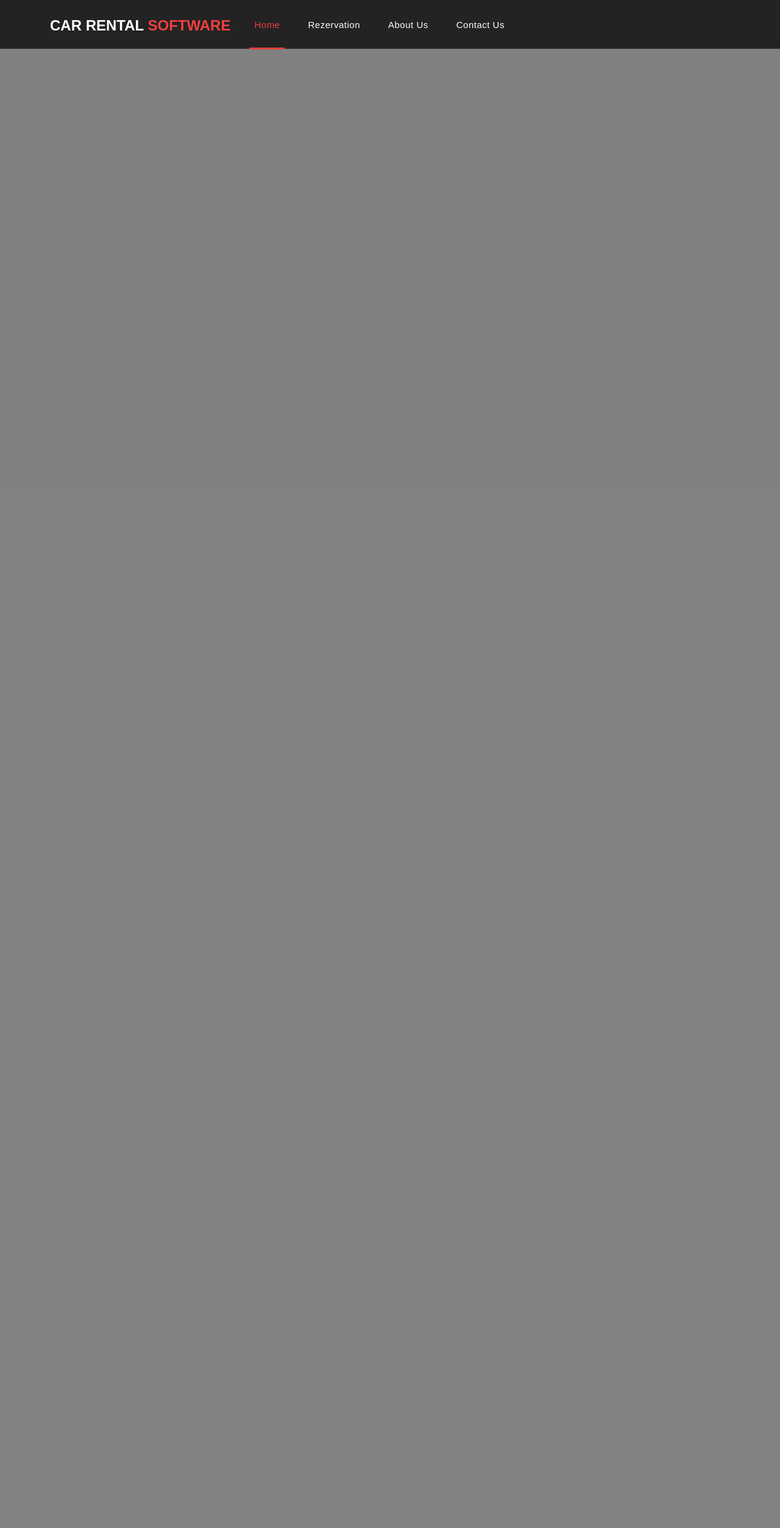
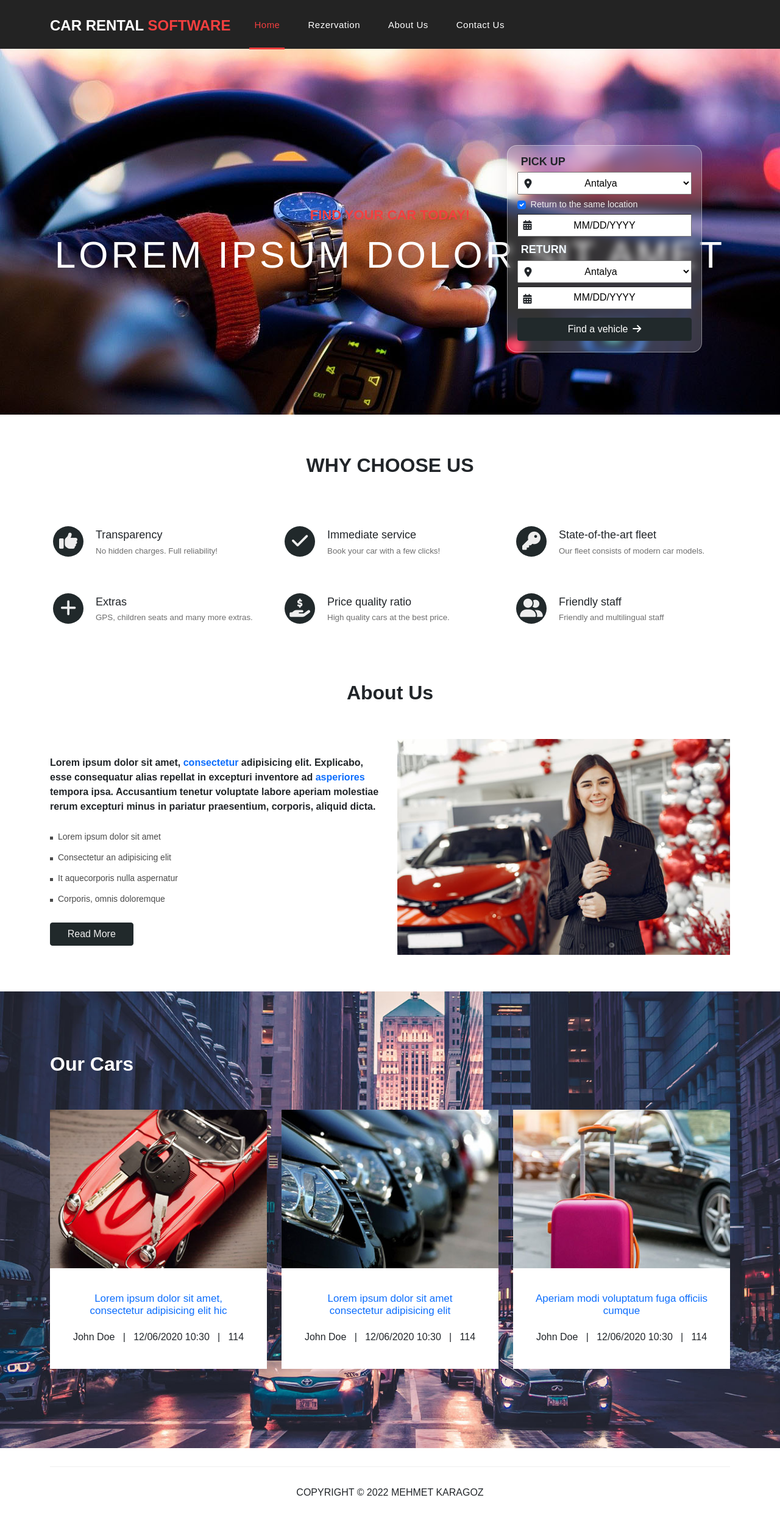
Before and after one commit to mehmet-karagoz/Car-Rental-Software, a PHP site: page / in a window 1280 px wide. Shown: the whole page at 61% size. Before the commit the page ends 81 px from the top, so only its background shows below. Run offline with PHP 8.4, Linux system fonts and the light colour scheme; some libraries are stand-ins or nearby versions.

Commit message:
created Homepage

```diff
--- a/index.html
+++ b/index.html
@@ -48,6 +48,249 @@
     </nav>
   </header>
 
+  <!-- Banner -->
+  <div class="banner header-text">
+    <div class="banner-item-01">
+      <div class="text-content">
+        <h4>Find your car today!</h4>
+        <h2>Lorem ipsum dolor sit amet</h2>
+      </div>
+      <div class="card" id="formCard">
+        <div class="card-body">
+          <form action="rezervation.php" method="post">
+            <h5>PICK UP</h5>
+            <div class="dropdown">
+              <i class="fa-solid fa-location-dot"></i>
+              <select name="location" id="location">
+                <option value="d" selected>Antalya</option>
+                <option value="1">Ankara</option>
+                <option value="2">Isparta</option>
+                <option value="3">İstanbul</option>
+              </select>
+            </div>
+            <div class="form-check">
+              <input class="form-check-input" type="checkbox" value="" id="flexCheckChecked" checked>
+              <label class="form-check-label" for="flexCheckChecked">
+                Return to the same location
+              </label>
+            </div>
+            <div class="pick-up-date">
+              <i class="fa-solid fa-calendar-days"></i>
+              <input type="date" name="pick-up" id="pick-up">
+            </div>
+            <h5 style="color: aliceblue;">RETURN</h5>
+            <div class="dropdown">
+              <i class="fa-solid fa-location-dot"></i>
+              <select name="location" id="location">
+                <option value="d" selected>Antalya</option>
+                <option value="1">Ankara</option>
+                <option value="2">Isparta</option>
+                <option value="3">İstanbul</option>
+              </select>
+            </div>
+            <div class="return-date">
+              <i class="fa-solid fa-calendar-days"></i>
+              <input type="date" name="return" id="return">
+            </div>
+            <button class="btn btn-primary d-block w-100" type="submit" id="find-vehicle">Find a vehicle<i
+                class="fa fa-arrow-right"></i></button>
+          </form>
+        </div>
+      </div>
+    </div>
+  </div>
+
+  <!-- Why choose us -->
+  <div class="why-choose-us">
+    <div class="container">
+      <div class="row">
+        <div class="col-md-12">
+          <div class="section-heading text-center">
+            <h2>WHY CHOOSE US</h2>
+          </div>
+        </div>
+        <div class="col-md-4">
+          <div class="advantages">
+            <div class="item-box">
+              <div class="icon"><i class="fa-solid fa-thumbs-up"></i></div>
+            </div>
+            <div class="icon-text">
+              <h4>Transparency</h4>
+              <div class="content">
+                <p>No hidden charges. Full reliability!</p>
+              </div>
+            </div>
+          </div>
+        </div>
+        <div class="col-md-4">
+          <div class="advantages">
+            <div class="item-box">
+              <div class="icon"><i class="fa-solid fa-check"></i></div>
+            </div>
+            <div class="icon-text">
+              <h4>Immediate service</h4>
+              <div class="content">
+                <p>Book your car with a few clicks!</p>
+              </div>
+            </div>
+          </div>
+        </div>
+        <div class="col-md-4">
+          <div class="advantages">
+            <div class="item-box">
+              <div class="icon"><i class="fa-solid fa-key"></i></div>
+            </div>
+            <div class="icon-text">
+              <h4>State-of-the-art fleet</h4>
+              <div class="content">
+                <p>Our fleet consists of modern car models.</p>
+              </div>
+            </div>
+          </div>
+        </div>
+        <div class="col-md-4">
+          <div class="advantages">
+            <div class="item-box">
+              <div class="icon"><i class="fa-solid fa-plus"></i></div>
+            </div>
+            <div class="icon-text">
+              <h4>Extras</h4>
+              <div class="content">
+                <p>GPS, children seats and many more extras.</p>
+              </div>
+            </div>
+          </div>
+        </div>
+        <div class="col-md-4">
+          <div class="advantages">
+            <div class="item-box">
+              <div class="icon"><i class="fa-solid fa-hand-holding-dollar"></i></div>
+            </div>
+            <div class="icon-text">
+              <h4>Price quality ratio</h4>
+              <div class="content">
+                <p>High quality cars at the best price.</p>
+              </div>
+            </div>
+          </div>
+        </div>
+        <div class="col-md-4">
+          <div class="advantages">
+            <div class="item-box">
+              <div class="icon"><i class="fa-solid fa-user-group"></i></div>
+            </div>
+            <div class="icon-text">
+              <h4>Friendly staff</h4>
+              <div class="content">
+                <p>Friendly and multilingual staff</p>
+              </div>
+            </div>
+          </div>
+        </div>
+      </div>
+    </div>
+  </div>
+
+  <!-- About us -->
+  <div class="best-features">
+    <div class="container">
+      <div class="row">
+        <div class="col-md-12">
+          <div class="section-heading text-center">
+            <h2>About Us</h2>
+          </div>
+        </div>
+        <div class="col-md-6">
+          <div class="left-content">
+            <p>Lorem ipsum dolor sit amet, <a href="#">consectetur</a> adipisicing elit. Explicabo, esse consequatur
+              alias repellat in excepturi inventore ad <a href="#">asperiores</a> tempora ipsa. Accusantium tenetur
+              voluptate labore aperiam molestiae rerum excepturi minus in pariatur praesentium, corporis, aliquid dicta.
+            </p>
+            <ul class="featured-list">
+              <li><a href="#">Lorem ipsum dolor sit amet</a></li>
+              <li><a href="#">Consectetur an adipisicing elit</a></li>
+              <li><a href="#">It aquecorporis nulla aspernatur</a></li>
+              <li><a href="#">Corporis, omnis doloremque</a></li>
+            </ul>
+            <button class="btn btn-primary d-block w-25" id="readMore"><a href="about-us.html">Read More</a></button>
+
+          </div>
+        </div>
+        <div class="col-md-6">
+          <div class="right-image">
+            <img src="images/about-1-570x350.jpg" alt="">
+          </div>
+        </div>
+      </div>
+    </div>
+  </div>
+
+  <!-- Vehicles -->
+  <div class="services" style="background-image: url(images/other-image-fullscren-1-1920x900.jpg);">
+    <div class="container">
+      <div class="row">
+        <div class="col-md-12">
+          <div class="section-heading">
+            <h2>Our Cars</h2>
+          </div>
+        </div>
+
+        <div class="col-lg-4 col-md-6">
+          <div class="service-item">
+            <a href="#" class="services-item-image"><img src="images/blog-1-370x270.jpg" class="img-fluid"
+                alt=""></a>
+
+            <div class="down-content">
+              <h4><a href="#">Lorem ipsum dolor sit amet, consectetur adipisicing elit hic</a></h4>
+
+              <p style="margin: 0;"> John Doe &nbsp;&nbsp;|&nbsp;&nbsp; 12/06/2020 10:30 &nbsp;&nbsp;|&nbsp;&nbsp; 114
+              </p>
+            </div>
+          </div>
+        </div>
+        <div class="col-lg-4 col-md-6">
+          <div class="service-item">
+            <a href="#" class="services-item-image"><img src="images/blog-2-370x270.jpg" class="img-fluid"
+                alt=""></a>
+
+            <div class="down-content">
+              <h4><a href="#">Lorem ipsum dolor sit amet consectetur adipisicing elit</a></h4>
+
+              <p style="margin: 0;"> John Doe &nbsp;&nbsp;|&nbsp;&nbsp; 12/06/2020 10:30 &nbsp;&nbsp;|&nbsp;&nbsp; 114
+              </p>
+            </div>
+          </div>
+        </div>
+        <div class="col-lg-4 col-md-6">
+          <div class="service-item">
+            <a href="#" class="services-item-image"><img src="images/blog-3-370x270.jpg" class="img-fluid"
+                alt=""></a>
+
+            <div class="down-content">
+              <h4><a href="#">Aperiam modi voluptatum fuga officiis cumque</a></h4>
+
+              <p style="margin: 0;"> John Doe &nbsp;&nbsp;|&nbsp;&nbsp; 12/06/2020 10:30 &nbsp;&nbsp;|&nbsp;&nbsp; 114
+              </p>
+            </div>
+          </div>
+        </div>
+      </div>
+    </div>
+  </div>
+
+  <!-- Footer -->
+  <footer>
+    <div class="container">
+      <div class="row">
+        <div class="col-md-12">
+          <div class="inner-content">
+            <p>Copyright © 2022 Mehmet Karagoz</p>
+          </div>
+        </div>
+      </div>
+    </div>
+  </footer>
+
   <script src="https://cdn.jsdelivr.net/npm/bootstrap@5.1.3/dist/js/bootstrap.bundle.min.js"
     integrity="sha384-ka7Sk0Gln4gmtz2MlQnikT1wXgYsOg+OMhuP+IlRH9sENBO0LRn5q+8nbTov4+1p"
     crossorigin="anonymous"></script>
--- a/style.css
+++ b/style.css
@@ -2,7 +2,6 @@ body {
   font-family: "Poppins", sans-serif;
   overflow-x: hidden;
   text-rendering: optimizeLegibility;
-  background-color: gray;
 }
 
 a {
@@ -43,10 +42,10 @@ header .navbar {
 }
 
 .navbar-nav .nav-link:hover,
-.navbar-nav .active > .nav-link,
+.navbar-nav .active>.nav-link,
 .navbar-nav .nav-link.active,
 .navbar-nav .nav-link.show,
-.navbar-nav .show > .nav-link {
+.navbar-nav .show>.nav-link {
   color: #f33f3f !important;
 }
 
@@ -72,6 +71,7 @@ header .navbar {
 .navbar-collapse {
   text-align: center;
 }
+
 .navbar .navbar-nav .nav-item {
   margin: 0px 15px;
 }
@@ -87,14 +87,15 @@ header .navbar {
 }
 
 .navbar .navbar-nav .nav-link:hover,
-.navbar .navbar-nav .active > .nav-link,
+.navbar .navbar-nav .active>.nav-link,
 .navbar .navbar-nav .nav-link.active,
 .navbar .navbar-nav .nav-link.show,
-.navbar .navbar-nav .show > .nav-link {
+.navbar .navbar-nav .show>.nav-link {
   color: #fff;
   padding-bottom: 25px;
   border-bottom: 3px solid #f33f3f;
 }
+
 .navbar .navbar-toggler-icon {
   background-image: none;
 }
@@ -118,18 +119,339 @@ header .navbar {
   font-family: "FontAwesome";
 }
 
+/* Banner */
+.banner {
+  position: relative;
+  text-align: center;
+  padding-top: 80px;
+}
+
+.banner-item-01 {
+  padding: 300px 0px;
+  background-image: url(images/slider-image-1-1920x600.jpg);
+  background-size: cover;
+  background-repeat: no-repeat;
+  background-position: center center;
+}
+
+.banner .banner-item-01 {
+  max-height: 600px;
+}
+
+.banner .text-content {
+  position: absolute;
+  top: 50%;
+  width: 100%;
+}
+
+.banner .card {
+  position: absolute;
+  top: 35%;
+  right: 10%;
+  width: 25%;
+  height: 50%;
+  background: rgba(255, 255, 255, 0.2);
+  border-radius: 16px;
+  box-shadow: 0 4px 30px rgba(0, 0, 0, 0.1);
+  backdrop-filter: blur(6.3px);
+  border: 1px solid rgba(255, 255, 255, 0.4);
+}
+
+.banner .card h5 {
+  text-transform: uppercase;
+  font-size: 18px;
+  font-weight: bold;
+  text-align: left;
+  margin-left: 2%;
+  margin-bottom: 2%;
+}
+
+.banner .card .dropdown {
+  width: 100%;
+  margin-bottom: 2%;
+}
+
+.banner .card .form-check {
+  color: #eee;
+  text-align: left;
+  margin-top: 2%;
+  font-size: 90%;
+}
+
+.banner .card .pick-up-date {
+  width: 100%;
+  margin-bottom: 4%;
+}
+
+.banner .card .dropdown>i {
+  position: absolute;
+  top: 30%;
+  left: 4%;
+}
+
+.banner .card .pick-up-date>i {
+  position: absolute;
+  top: 36%;
+  left: 8%;
+}
+
+.banner .card .return-date>i {
+  position: absolute;
+  top: 72%;
+  left: 8%;
+}
+
+#find-vehicle,
+#readMore {
+  background-color: #21292b;
+  border-color: #21292b;
+  margin-top: 5%;
+}
+
+#find-vehicle i {
+  padding-left: 3%;
+}
+
+#pick-up,
+#return {
+  text-align: center;
+  text-transform: uppercase;
+  width: 100%;
+  height: 37px;
+  border-width: 1px;
+  padding: 0;
+}
+
+input[type="date"]::-webkit-calendar-picker-indicator {
+  position: absolute;
+  left: 5%;
+  margin: 0;
+  width: 88%;
+  height: 9%;
+  opacity: 0;
+}
+
+#location {
+  text-align: center;
+  text-transform: capitalize;
+  width: 100%;
+  height: 37px;
+}
+
+.banner .text-content h4 {
+  color: #f33f3f;
+  font-size: 22px;
+  text-transform: uppercase;
+  font-weight: 700;
+  margin-bottom: 15px;
+}
+
+.banner .text-content h2 {
+  color: #fff;
+  font-size: 62px;
+  text-transform: uppercase;
+  letter-spacing: 5px;
+}
+
+.why-choose-us {
+  margin-top: 5%;
+}
+
+.section-heading h2 {
+  margin-bottom: 5%;
+  font-weight: bold;
+}
+
+.item-box {
+  background-color: #21292b;
+  width: 50px;
+  height: 50px;
+  padding: 3px;
+  border-radius: 50%;
+  text-align: center;
+  line-height: 53px;
+  float: left;
+  margin: 0 20px 0 0;
+}
+
+.item-box i {
+  font-size: 30px;
+  color: #eee;
+}
+
+.icon-text h4 {
+  margin-top: 4px;
+  margin-bottom: 5px;
+  font-size: large;
+}
+
+.content p {
+  color: #6e6e6e !important;
+  margin: 0 0 14px;
+  font-size: smaller;
+}
+
+.advantages {
+  margin: 15px 5px 15px 5px;
+  padding: 10px 0px 5px 0px;
+}
+
+.best-features {
+  margin-top: 60px;
+}
+
+.best-features .container .row {
+  padding-bottom: 60px;
+}
+
+.best-features img {
+  width: 100%;
+  overflow: hidden;
+}
+
+.best-features ul.featured-list li {
+  display: block;
+  margin-bottom: 10px;
+}
+
+.left-content p {
+  margin-bottom: 25px;
+  font-weight: bolder;
+  padding-top: 5%;
+}
+
+.left-content {
+  align-items: center;
+}
+
+.best-features ul.featured-list li a {
+  font-size: 14px;
+  color: #4a4a4a;
+  font-weight: 300;
+  transition: all 0.3s;
+  position: relative;
+  padding-left: 13px;
+}
+
+.best-features ul.featured-list li a:before {
+  content: "";
+  width: 5px;
+  height: 5px;
+  display: inline-block;
+  background-color: #4a4a4a;
+  position: absolute;
+  left: 0;
+  transition: all 0.3s;
+  top: 8px;
+}
+
+.best-features ul.featured-list li a:hover {
+  color: #f33f3f;
+}
+
+.best-features ul.featured-list li a:hover::before {
+  background-color: #f33f3f;
+}
+
+#readMore a {
+  color: #eee;
+}
+
+/* Services */
+
+.services {
+	background-position: center center;
+	background-repeat: no-repeat;
+	background-size: cover;
+	background-attachment: fixed;
+	padding: 100px 0px;
+}
+
+.services .section-heading h2 {
+	color: #fff;
+}
+
+.service-item {
+	text-align: center;
+	margin-bottom: 30px;
+}
+
+.service-item .icon {
+	background-color: #f7f7f7;
+	padding: 40px;
+}
+
+.service-item .icon i {
+	width: 100px;
+	height: 100px;
+	display: inline-block;
+	text-align: center;
+	line-height: 100px;
+	background-color: #f33f3f;
+	color: #fff;
+	font-size: 32px;
+}
+
+.service-item .down-content {
+	background-color: #fff;
+	padding: 40px 30px;
+}
+
+.service-item .down-content h4 {
+	font-size: 17px;
+	color: #1a6692;
+	margin-bottom: 20px;
+}
+
+.service-item .down-content h6 {
+	margin-bottom: 15px;
+}
+
+.service-item .down-content p {
+	margin-bottom: 25px;
+}
+
+.services-item-image {
+	display: block;
+}
+
+/* Footer */
+
+footer {
+	text-align: center;
+}
+
+footer .inner-content {
+	border-top: 1px solid #eee;
+	margin-top: 30px;
+	padding: 30px 0px;
+}
+
+footer .inner-content p {
+	text-transform: uppercase;
+}
+
+footer .inner-content p a {
+	color: #f33f3f;
+	margin-left: 3px;
+}
+
+
 @media (max-width: 992px) {
   .navbar .navbar-brand {
     position: absolute;
     left: 30px;
     top: 32px;
   }
+
   .navbar .navbar-brand {
     width: auto;
   }
+
   .navbar:after {
     display: none;
   }
+
   #navbarSupportedContent {
     z-index: 99999;
     position: absolute;
@@ -140,21 +462,25 @@ header .navbar {
     background-color: #fff;
     box-shadow: 0px 10px 10px rgba(0, 0, 0, 0.1);
   }
+
   .navbar .navbar-nav .nav-item {
     border-bottom: 1px solid #eee;
   }
+
   .navbar .navbar-nav .nav-item:last-child {
     border-bottom: none;
   }
+
   .navbar .navbar-nav a.nav-link {
     padding: 15px 0px;
     color: #1e1e1e !important;
   }
+
   .navbar .navbar-nav .nav-link:hover,
-  .navbar .navbar-nav .active > .nav-link,
+  .navbar .navbar-nav .active>.nav-link,
   .navbar .navbar-nav .nav-link.active,
   .navbar .navbar-nav .nav-link.show,
-  .navbar .navbar-nav .show > .nav-link {
+  .navbar .navbar-nav .show>.nav-link {
     color: #f33f3f !important;
     padding-bottom: 15px;
   }
```
Also changed, not shown: images/about-1-570x350.jpg (added), images/blog-1-370x270.jpg (added), images/blog-2-370x270.jpg (added), images/blog-3-370x270.jpg (added), images/other-image-fullscren-1-1920x900.jpg (added), images/slider-image-1-1920x600.jpg (added).
